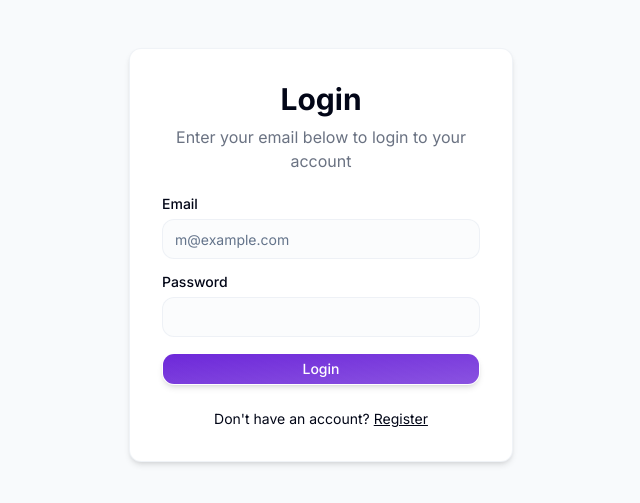
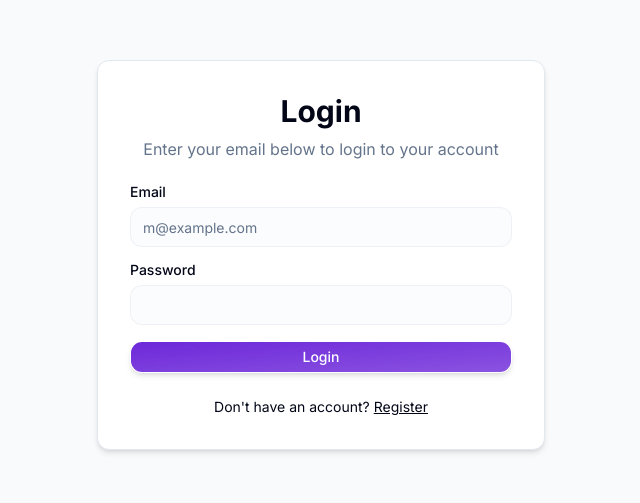
Before and after one commit to prath2002/bharat-wines, a Next.js app in the folder frontend/: page /login in a window 1280 px wide. Shown: the part 145-648 px from the top of the page, without its empty margins (319-959 px from the left). Built offline with nearby package versions, Linux system fonts and the light colour scheme; no server answers.

Commit message:
Fix dark mode text contrast on auth forms

```diff
--- a/frontend/src/app/(auth)/login/page.tsx
+++ b/frontend/src/app/(auth)/login/page.tsx
@@ -18,11 +18,11 @@ export default function LoginPage() {
   };
 
   return (
-    <div className="flex h-screen w-full items-center justify-center bg-background">
-      <div className="mx-auto w-full max-w-sm space-y-6 rounded-lg bg-card text-card-foreground p-8 shadow-md border border-border/50">
+    <div className="flex min-h-screen w-full items-center justify-center bg-background">
+      <div className="mx-auto w-full max-w-md space-y-6 rounded-lg border bg-card text-card-foreground p-8 shadow-md">
         <div className="space-y-2 text-center">
           <h1 className="text-3xl font-bold">Login</h1>
-          <p className="text-gray-500">Enter your email below to login to your account</p>
+          <p className="text-muted-foreground">Enter your email below to login to your account</p>
         </div>
         <form onSubmit={handleSubmit} className="space-y-4">
           <div className="space-y-2">
--- a/frontend/src/app/(auth)/register/page.tsx
+++ b/frontend/src/app/(auth)/register/page.tsx
@@ -36,11 +36,11 @@ export default function RegisterPage() {
   };
 
   return (
-    <div className="flex min-h-screen w-full items-center justify-center bg-gray-50 py-10">
-      <div className="mx-auto w-full max-w-md space-y-6 rounded-lg bg-white p-8 shadow-md">
+    <div className="flex min-h-screen w-full items-center justify-center bg-background py-10">
+      <div className="mx-auto w-full max-w-md space-y-6 rounded-lg border bg-card text-card-foreground p-8 shadow-md">
         <div className="space-y-2 text-center">
           <h1 className="text-3xl font-bold">Register Business</h1>
-          <p className="text-gray-500">Create a new workspace for your store</p>
+          <p className="text-muted-foreground">Create a new workspace for your store</p>
         </div>
         <form onSubmit={handleSubmit} className="space-y-4">
           <div className="space-y-2">
```
